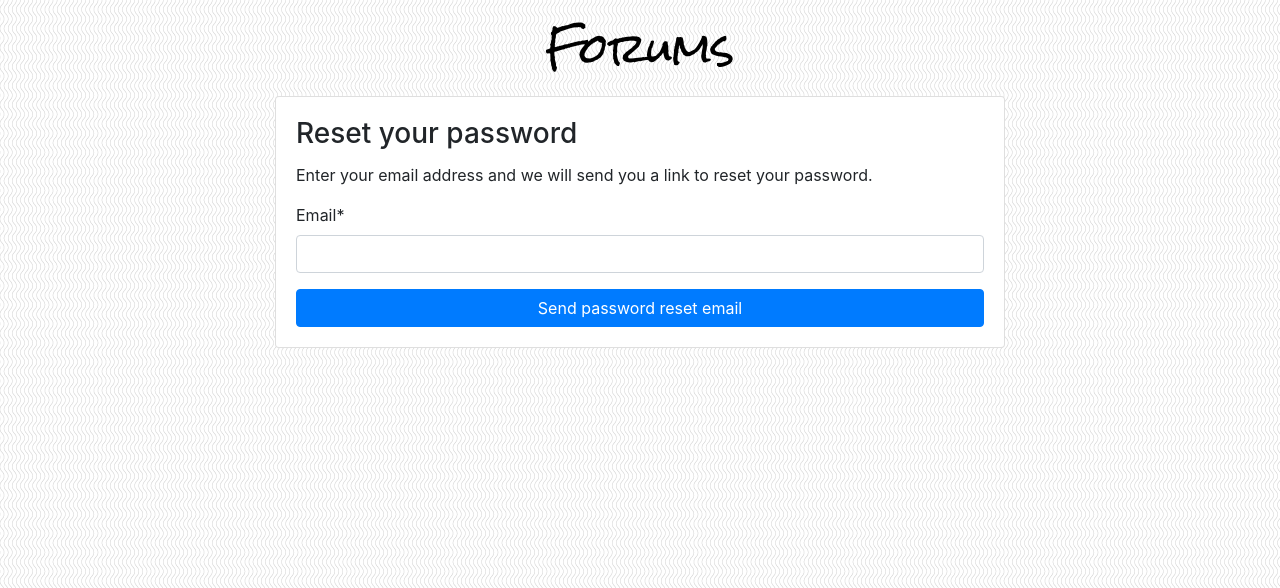
After one commit to babu-thomas/forum-site, a Django app: page /password_reset/ in a window 1280 px wide. The commit adds this page. Shown: the top 588 px of the page. Run offline with Django 3.2, Linux system fonts and the light colour scheme; some libraries are stand-ins or nearby versions.

Commit message:
Create password reset form page

```diff
--- a/templates/login.html
+++ b/templates/login.html
@@ -21,7 +21,7 @@
         </div>
         <div class="text-center my-2">
             <small>
-                <a href="#">Forgot your password?</a>
+                <a href="{% url 'password_reset' %}">Forgot your password?</a>
             </small>
         </div>
     </div>
--- /dev/null
+++ b/templates/password_reset.html
@@ -0,0 +1,22 @@
+{% extends 'base_users.html' %}
+
+{% block title %}Reset password{% endblock %}
+
+{% block content %}
+<div class="row justify-content-center">
+    <div class="col-12 col-md-10 col-lg-8">
+        <div class="card">
+            <div class="card-body">
+                <h3 class="card-title">Reset your password</h3>
+                <p>Enter your email address and we will send you a link to reset your password.</p>
+                {% load crispy_forms_tags %}
+                <form method="post" novalidate>
+                    {% csrf_token %}
+                    {{ form|crispy }}
+                    <button type="submit" class="btn btn-primary btn-block">Send password reset email</button>
+                </form>
+            </div>
+        </div>
+    </div>
+</div>
+{% endblock %}
```
